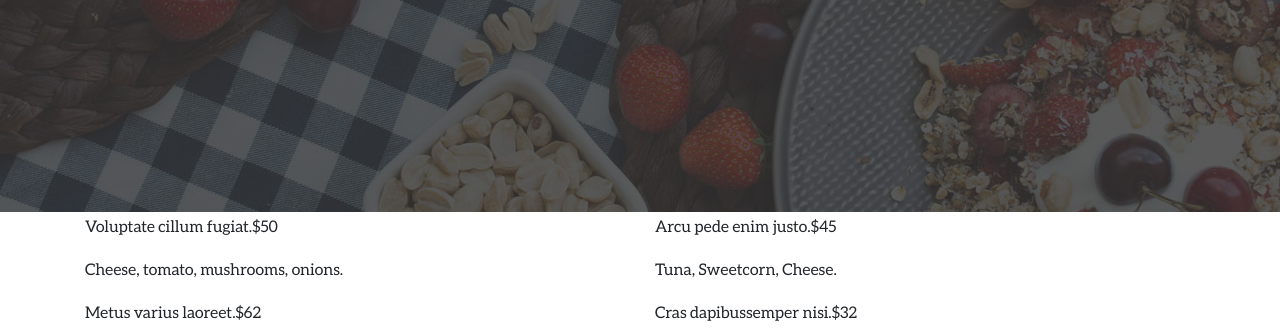
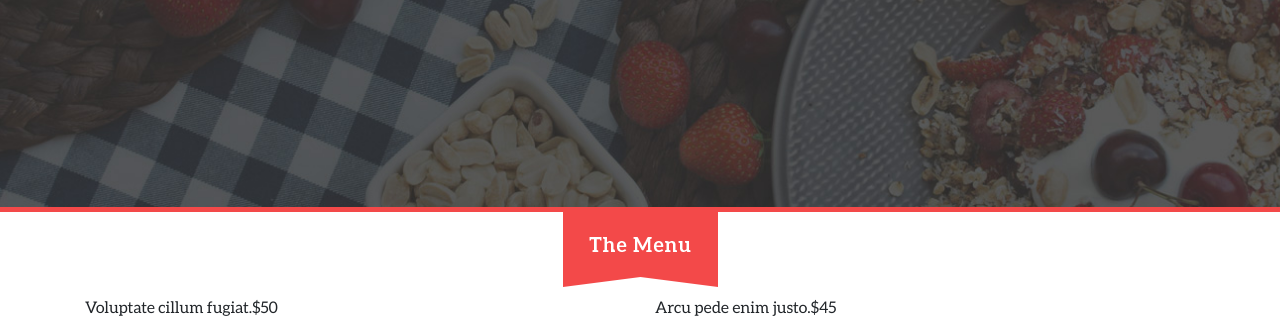
Before and after one commit to MrTiZel/Resto, a website: page public/index.html in a window 1280 px wide. Shown: the part 469-800 px from the top of the page. Drawn offline with Linux system fonts and the light colour scheme.

Commit message:
header done

```diff
--- a/public/index.html
+++ b/public/index.html
@@ -35,7 +35,7 @@
                 </div>
             </div>
         </div>
-        <img alt="" src="">
+        <img alt="icon-menu" src="../img/menu.png">
     </header>
     <div id="prices" class="container ">
         <div class="row justify-content-lg-between">
--- a/src/scss/main.scss
+++ b/src/scss/main.scss
@@ -55,7 +55,15 @@ h3 {
     background-position: center center;
     height: 570px;
     color: $thirdTextColor;
+    border-bottom: #f34949 5px solid;
+    margin-bottom: 81px;
 
+    img {
+        display: block;
+        margin: 0 auto;
+        width: 155px;
+        height: 75px;
+    }
     .row {
         height: 570px;
         text-align: center;
```
Also changed, not shown: public/css/main.min.css, public/img/Resto Logo copy.png (deleted), public/img/line.svg (deleted), public/img/menu.png (renamed from public/img/Shape 13.png).
